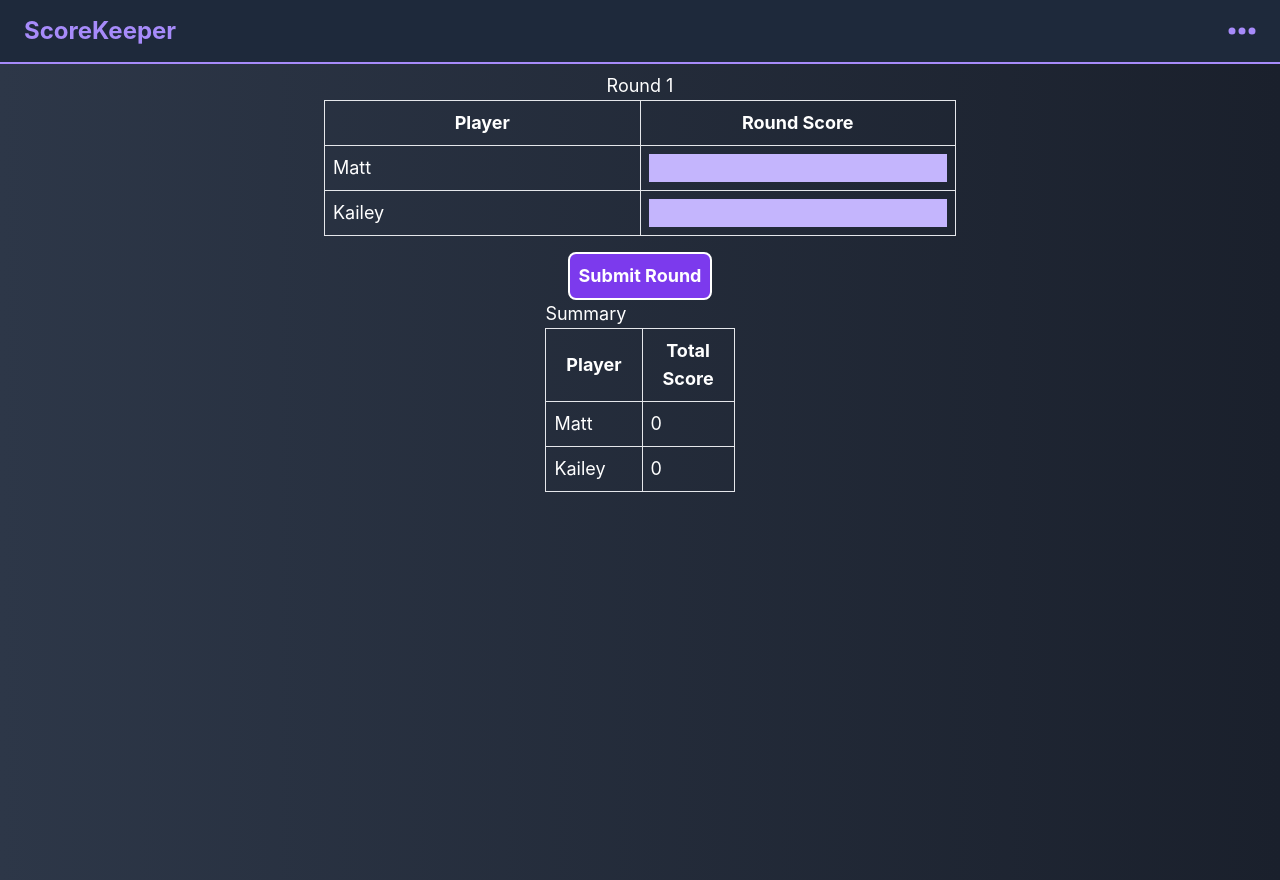
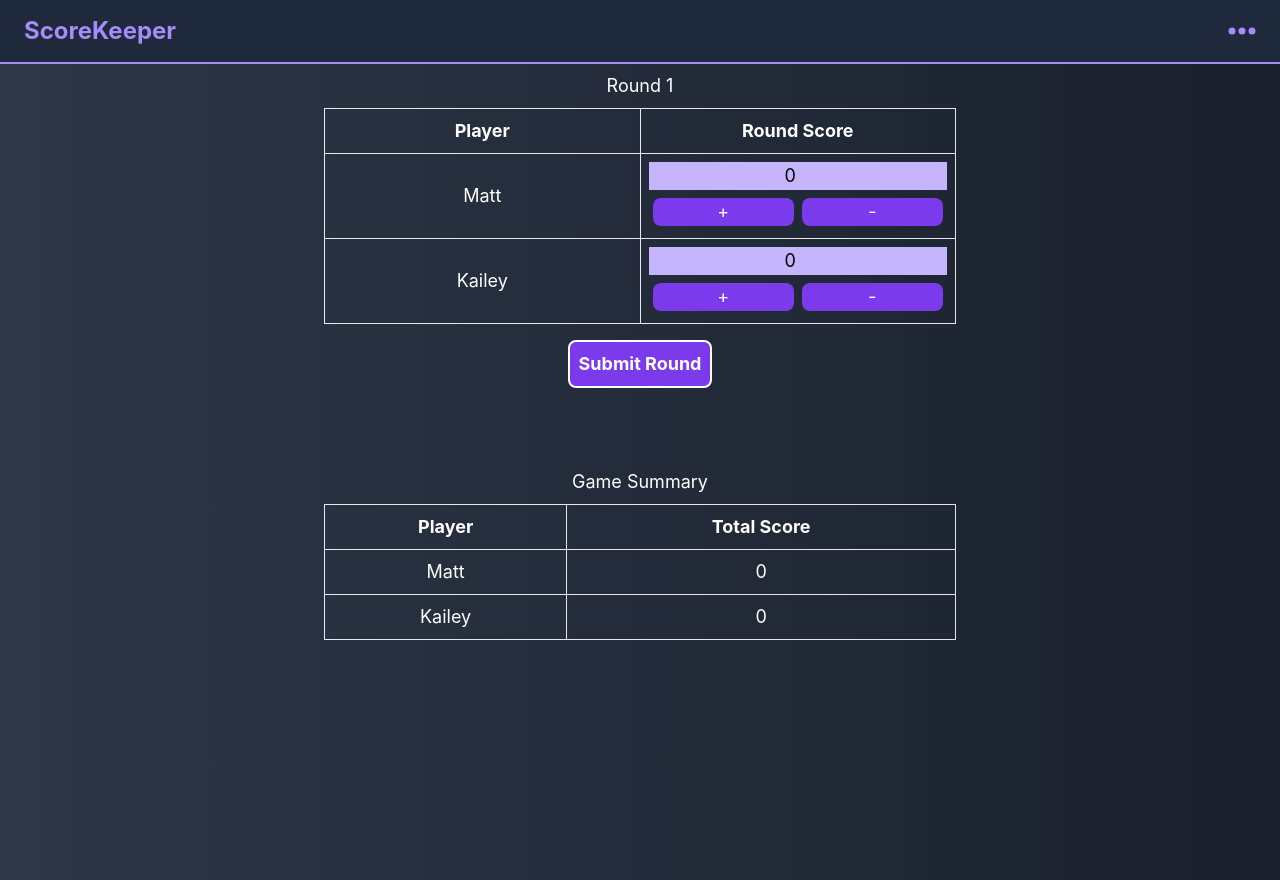
Before and after one commit to MattHlav478/score-keeper, a React (Create React App) app: page /scoreboard in a window 1280 px wide. Built offline with nearby package versions, Linux system fonts and the light colour scheme.

Commit message:
submit round logic, cleanup

```diff
--- a/src/App.js
+++ b/src/App.js
@@ -1,4 +1,4 @@
-import React, { useState } from "react";
+import React, { useState, useEffect } from "react";
 
 import { Scorekeeper, Setup } from "./screens/index";
 import Header from "./components/Header";
@@ -27,6 +27,10 @@ function App() {
   });
 
   const [isModalOpen, setIsModalOpen] = useState(false);
+
+  useEffect(() => {
+    console.log("game details:", gameDetails);
+  }, [gameDetails]);
 
   return (
     <>
--- a/src/screens/Scorekeeper.js
+++ b/src/screens/Scorekeeper.js
@@ -18,26 +18,38 @@ export default function Scorekeeper({
   //   console.log(gameDetails);
   // }, [gameDetails]);
 
-  useEffect(() => {
-    localStorage.setItem("players", JSON.stringify(players));
-    localStorage.setItem("gameDetails", JSON.stringify(gameDetails));
-  }, [players, gameDetails]);
+  // useEffect(() => {
+  //   localStorage.setItem("players", JSON.stringify(players));
+  //   localStorage.setItem("gameDetails", JSON.stringify(gameDetails));
+  // }, [players, gameDetails]);
 
-  useEffect(() => {
-    const savedGameDetails = localStorage.getItem("gameDetails");
-    const savedPlayers = localStorage.getItem("players");
+  // useEffect(() => {
+  //   const savedGameDetails = localStorage.getItem("gameDetails");
+  //   const savedPlayers = localStorage.getItem("players");
 
-    if (savedGameDetails) {
-      setGameDetails(JSON.parse(savedGameDetails));
-    }
-    if (savedPlayers) {
-      setPlayers(JSON.parse(savedPlayers));
-    }
-  }, []);
+  //   if (savedGameDetails) {
+  //     setGameDetails(JSON.parse(savedGameDetails));
+  //   }
+  //   if (savedPlayers) {
+  //     setPlayers(JSON.parse(savedPlayers));
+  //   }
+  // }, []);
 
   function handleScoreInputChange(playerIndex, event) {
     const updatedScores = [...currentRoundScores];
     updatedScores[playerIndex] = Number(event.target.value);
+    setCurrentRoundScores(updatedScores);
+  }
+
+  function incrementScore(playerIndex) {
+    const updatedScores = [...currentRoundScores];
+    updatedScores[playerIndex] += 1;
+    setCurrentRoundScores(updatedScores);
+  }
+
+  function decrementScore(playerIndex) {
+    const updatedScores = [...currentRoundScores];
+    updatedScores[playerIndex] -= 1;
     setCurrentRoundScores(updatedScores);
   }
 
@@ -50,10 +62,11 @@ export default function Scorekeeper({
     });
 
     setPlayers(updatedPlayers);
-    localStorage.setItem("players", JSON.stringify(updatedPlayers));
+    // localStorage.setItem("players", JSON.stringify(updatedPlayers));
 
     if (gameDetails.currentRound === gameDetails.totalRounds) {
       setFinalRoundSubmitted(true);
+      console.log("final round submitted");
       return;
     } else {
       setGameDetails((prevDetails) => ({
@@ -68,6 +81,7 @@ export default function Scorekeeper({
   };
 
   const handleRestart = () => {
+    setFinalRoundSubmitted(false);
     setPlayers(
       players.map((player) => {
         return {
@@ -98,14 +112,14 @@ export default function Scorekeeper({
     <div className="flex flex-col h-screen m-2 text-lg">
       <header className="self-center">
         <div className="text-2xl font-bold">{gameDetails.gameName}</div>
-        <div>
+        <div className="pb-2">
           Round {gameDetails.currentRound}
           {gameDetails.totalRounds === 0
             ? null
             : ` of ${gameDetails.totalRounds}`}
         </div>
       </header>
-      <table className="table-auto self-center w-1/2">
+      <table className="self-center w-1/2">
         <thead>
           <tr className="border p-2">
             <th className="border p-2 w-1/3">Player</th>
@@ -115,44 +129,62 @@ export default function Scorekeeper({
         <tbody>
           {players.map((player, i) => (
             <tr key={i} className="border p-2">
-              <td className="border p-2">{player.name}</td>
+              <td className="border p-2 text-center">{player.name}</td>
               <td className="border p-2">
                 <input
                   type="number"
-                  className="w-full bg-violet-300 text-black"
+                  inputMode="numeric"
+                  value={currentRoundScores[i]}
+                  className="w-full bg-violet-300 text-black text-center"
                   onChange={(event) => handleScoreInputChange(i, event)}
                 ></input>
+                <div className="flex flex-row w-full pt-1">
+                  <button
+                    className="w-1/2 bg-violet-600 m-1 rounded-lg"
+                    onClick={() => incrementScore(i)}
+                  >
+                    +
+                  </button>
+                  <button
+                    className="w-1/2 bg-violet-600 m-1 rounded-lg"
+                    onClick={() => decrementScore(i)}
+                  >
+                    -
+                  </button>
+                </div>
               </td>
             </tr>
           ))}
         </tbody>
       </table>
       <div className="flex justify-center">
-        {gameDetails.currentRound === gameDetails.totalRounds &&
-        finalRoundSubmitted ? null : (
+        {gameDetails.currentRound <= gameDetails.totalRounds ||
+        !finalRoundSubmitted ? (
           <button
             className="w-36 p-2 mt-4 font-bold rounded-lg bg-violet-600 border-2 border-white "
             onClick={handleRoundSubmit}
           >
             Submit Round
           </button>
+        ) : (
+          <div className="w-36 p-2 mt-4"></div>
         )}
       </div>
 
-      <div className="flex flex-col mx-auto">
-        <header>Summary</header>
-        <table className="table-auto self-center">
+      <div className="flex flex-col pt-20">
+        <header className="self-center pb-2">Game Summary</header>
+        <table className="self-center w-1/2">
           <thead>
             <tr className="border p-2">
-              <th className="border p-2 w-1/3">Player</th>
-              <th className="border p-2 w-1/3">Total Score</th>
+              <th className="border p-2">Player</th>
+              <th className="border p-2">Total Score</th>
             </tr>
           </thead>
           <tbody>
             {players.map((player, i) => (
               <tr key={i} className="border p-2">
-                <td className="border p-2">{player.name}</td>
-                <td className="border p-2">
+                <td className="border p-2 text-center">{player.name}</td>
+                <td className="border p-2 text-center">
                   {player.scores.reduce((total, score) => total + score, 0)}
                 </td>
               </tr>
--- a/src/screens/Setup.js
+++ b/src/screens/Setup.js
@@ -29,8 +29,14 @@ export default function Setup({
 
   useEffect(() => {
     localStorage.clear();
+    setGameDetails({
+      gameName: "",
+      allPlayers: players,
+      totalPlayers: players.length,
+      totalRounds: 0,
+      currentRound: 1,
+    });
   }, []);
-
 
   useEffect(() => {
     if (isModalOpen) {
@@ -114,16 +120,11 @@ export default function Setup({
     if (gameDetails.totalRounds == 0) {
       setAlertRoundSetError(true);
     } else {
-      localStorage.setItem("gameDetails", JSON.stringify(gameDetails));
-      localStorage.setItem("players", JSON.stringify(players));
+      // localStorage.setItem("gameDetails", JSON.stringify(gameDetails));
+      // localStorage.setItem("players", JSON.stringify(players));
       navigate("/scoreboard");
     }
   }
-
-  useEffect(() => {
-    console.log("game details:", gameDetails);
-  }, [gameDetails]);
-
 
   function closeModal() {
     setIsModalOpen(false);
@@ -228,6 +229,7 @@ export default function Setup({
           <div className="flex mx-auto">
             <input
               type="number"
+              inputMode="numeric"
               id="number-rounds"
               name="number-rounds"
               ref={roundsInputRef}
```
